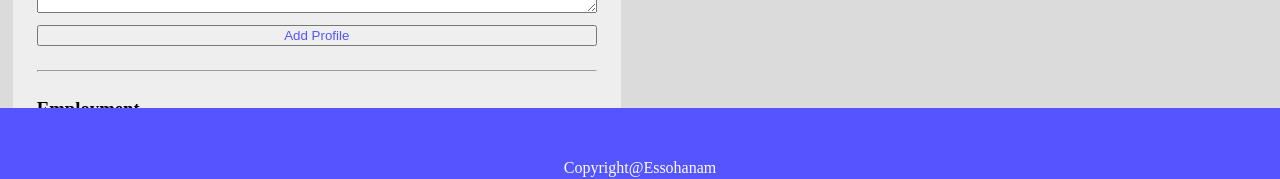
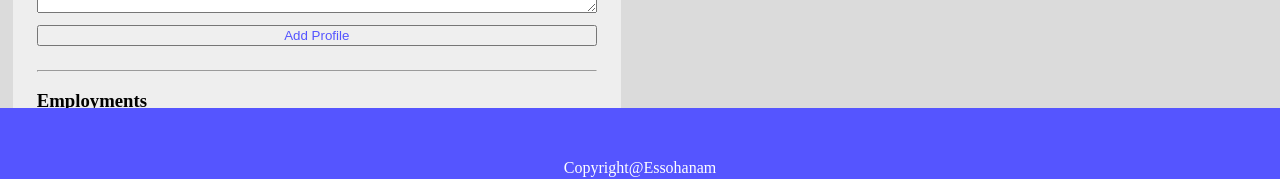
Before and after one commit to Essoh21/cv-project, a React (Create React App) app: page / in a window 1280 px wide. Shown: the part 572-751 px from the top of the page. Built offline with nearby package versions, Linux system fonts and the light colour scheme.

Commit message:
dynamic employment

```diff
--- a/src/components/Body.js
+++ b/src/components/Body.js
@@ -17,8 +17,8 @@ class Body extends Component {
 
             },
 
-            employment: {
-                title: 'Employments',
+            employments: [
+                {
                     position: '',
                     employer: '',
                     isPositionPresent: false,
@@ -27,9 +27,35 @@ class Body extends Component {
                     description: '',
                     state: ''
                 },
-            employments: []
+            ]
         }
     }
+
+    handleAddEmployment = (event) => {
+        event.preventDefault();
+        const newEmployment = {
+            id: Date.now(),
+            position: '',
+            employer: '',
+            isPositionPresent: false,
+            startDate: '',
+            endDate: '',
+            description: '',
+            state: ''
+        }
+        this.setState({
+            employments: [...this.state.employments, newEmployment]
+        })
+    }
+
+    handleDeleteEmployment = (id) => {
+        this.setState({
+            employments: this.state.employments.filter(
+                (employment) => employment.id !== id
+            )
+        });
+    }
+
     addInformations = (e) => {
         e.target.preventDefault();
         alert('Informations Added');
@@ -45,14 +71,20 @@ class Body extends Component {
         })
     }
 
-    setEmploymentElement = (e) => {
-        const employmentCopy = JSON.parse(JSON.stringify(this.state.employment));
-        const target = e.target;
-        const element = target.name;
-        employmentCopy[element] = e.target.value;
-        this.setState({
-            employment: employmentCopy
+
+    handleSetEmploymentElement = (id, event) => {
+        const { name, value, type, checked } = event.target;
+        this.setState((prevState) => ({
+            employments: prevState.employments.map((employment) => {
+                if (employment.id === id) {
+                    return {
+                        ...employment,
+                        [name]: type === 'checkbox' ? checked : value
+                    };
+                }
+                return employment;
             })
+        }));
     }
 
     render() {
@@ -61,12 +93,16 @@ class Body extends Component {
                 <CvInput
                     inputsClassName="CvInputsContainer"
                     inputsHandler={this.setPersonalDetailsElement}
-                    setEmploymentElement={this.setEmploymentElement}
+                    setEmploymentElement={this.handleSetEmploymentElement}
+                    employments={this.state.employments}
+                    handleSetEmploymentElement={this.handleSetEmploymentElement}
+                    handleAddEmployment={this.handleAddEmployment}
+                    handleDeleteEmployment={this.handleDeleteEmployment}
                 />
                 <CvOutput
                     outputsClassName="CvOutputsContainer"
                     personalDetails={this.state.personalDetails}
-                    employment={this.state.employment}
+                    employments={this.state.employments}
                 />
             </div>
         )
--- a/src/components/bodyComponents/CvInput.js
+++ b/src/components/bodyComponents/CvInput.js
@@ -11,15 +11,29 @@ const CvInput = (props) => {
         <div className={props.inputsClassName}>
             <PersonnalDetails
                 inputsHandler={props.inputsHandler}
-
             />
             <Profile
                 handleProfileChange={props.inputsHandler}
             />
-            <Employment
-                containerClassName="EmploymentContainer"
-                setEmploymentElement={props.setEmploymentElement}
-            />
+            <div>
+                <hr />
+                <h3>
+                    Employments
+                </h3>
+                {props.employments.map((employment) => (
+                    <Employment
+                        key={employment.id}
+                        employment={employment}
+                        containerClassName="employmentContainer"
+                        handleAddEmployment={props.handleAddEmployment}
+                        setEmploymentElement={(event) =>
+                            props.handleSetEmploymentElement(employment.id, event)}
+                        handleDeleteEmployment={() => props.handleDeleteEmployment(employment.id)}
+                    />
+                ))}
+
+            </div>
+
             <Education containerClassName="EducationContainer" />
             <Language containerClassName="LanguageContainer" />
             <Hobby containerClassName="HobbyContainer" />
--- a/src/components/bodyComponents/CvOutput.js
+++ b/src/components/bodyComponents/CvOutput.js
@@ -13,7 +13,7 @@ const CvOutput = (props) => {
             <OutputBody
                 outputBodyClassName="OutputBody"
                 userProfile={props.personalDetails.userProfile}
-                employment={props.employment}
+                employments={props.employments}
 
             />
         </div>
--- a/src/components/bodyComponents/cvInputComponents/Employment.js
+++ b/src/components/bodyComponents/cvInputComponents/Employment.js
@@ -10,11 +10,7 @@ const Employment = (props) => {
     }
     return (
         <div className={props.containerClassName}>
-            <hr />
             <section>
-                <h3>
-                    Employment
-                </h3>
                 <form>
                     <div className="EmploymentInputs">
                         <Input
@@ -24,6 +20,7 @@ const Employment = (props) => {
                             inputName="position"
                             inputStyle={PositionInputStyle}
                             handleChange={props.setEmploymentElement}
+                            inputValue={props.employment.position}
                         />
 
                         <div className="EmployerAndCity">
@@ -33,6 +30,7 @@ const Employment = (props) => {
                                 inputLabelContent="Employer"
                                 inputName="employer"
                                 handleChange={props.setEmploymentElement}
+                                inputValue={props.employment.employer}
                             />
 
                             <Input
@@ -41,6 +39,7 @@ const Employment = (props) => {
                                 inputLabelContent="City"
                                 inputName="state"
                                 handleChange={props.setEmploymentElement}
+                                inputValue={props.employment.state}
                             />
                         </div>
                         <div>
@@ -50,6 +49,7 @@ const Employment = (props) => {
                                 inputId={useId()}
                                 inputName="startDate"
                                 handleChange={props.setEmploymentElement}
+                                inputValue={props.employment.startDate}
                             />
                             <Input
                                 inputType="date"
@@ -57,6 +57,7 @@ const Employment = (props) => {
                                 inputId={useId()}
                                 inputName="endDate"
                                 handleChange={props.setEmploymentElement}
+                                inputValue={props.employment.endDate}
                             />
                             <Input
                                 inputType="checkbox"
@@ -64,6 +65,7 @@ const Employment = (props) => {
                                 inputId={useId()}
                                 inputName="isPositionPresent"
                                 handleChange={props.setEmploymentElement}
+                                inputValue={props.employment.isPositionPresent}
                             />
                         </div>
 
@@ -81,10 +83,12 @@ const Employment = (props) => {
                             buttonContent="Delete"
                             buttonType="button"
                             buttonStyle={{ backgroundColor: "#f33", color: "#222" }}
+                            handleClick={props.handleDeleteEmployment}
                         />
                         <Button
-                            buttonContent="Add position"
+                            buttonContent="Add Employment"
                             buttonType="submit"
+                            handleClick={props.handleAddEmployment}
                         />
 
                     </div>
--- a/src/components/bodyComponents/cvOutputComponents/OutputBody.js
+++ b/src/components/bodyComponents/cvOutputComponents/OutputBody.js
@@ -11,7 +11,7 @@ const OutputBody = (props) => {
                 />
                 <OutputEmployment
                     outputEmploymentClassName="EmploymentSection"
-                    employment={props.employment}
+                    employments={props.employments}
                 />
             </div>
             <div className="OutputAsside">
--- a/src/components/bodyComponents/cvOutputComponents/outputMainBodyComponents/OutputEmployment.js
+++ b/src/components/bodyComponents/cvOutputComponents/outputMainBodyComponents/OutputEmployment.js
@@ -2,20 +2,28 @@ const OutputEmployment = (props) => {
     return (
         <section className={props.outputEmploymentClassName}>
             <h3>
-                {props.employment.title}
+                Employment
             </h3>
+            {props.employments.map((employment) => (
+                <div className="DisplayedEmployment"
+                    key={employment.id}
+                >
                     <div className="PositionAndDate">
                         <span>
-                    <h4>{props.employment.position} </h4>
-                    <p>{props.employment.employer}, {props.employment.state} </p>
+                            <h4>{employment.position} </h4>
+                            <p>{employment.employer}, {employment.state} </p>
                         </span>
                         <span>
-                    {props.employment.startDate} -- {props.employment.isPositionPresent ? "present" : props.employment.endDate}
+                            {employment.startDate} -- {employment.isPositionPresent ? "present" : employment.endDate}
                         </span>
                     </div>
                     <p>
-                {props.employment.description}
+                        {employment.description}
                     </p>
+                </div>
+            ))}
+
+
 
         </section>
     )
--- a/src/components/universalComponents/Input.js
+++ b/src/components/universalComponents/Input.js
@@ -10,6 +10,7 @@ const Input = (props) => {
                 name={props.inputName}
                 style={props.inputStyle}
                 onChange={props.handleChange}
+                value={props.inputValue}
             />
 
         </div>
```
Lines whose indentation alone changed are shown as unchanged.
